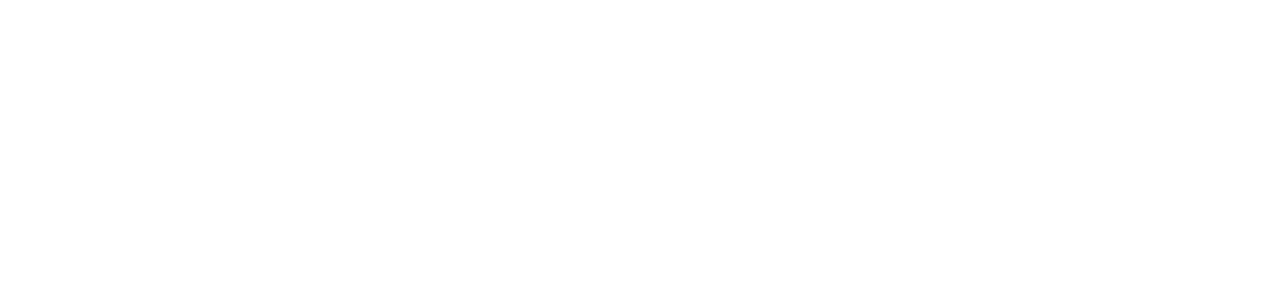
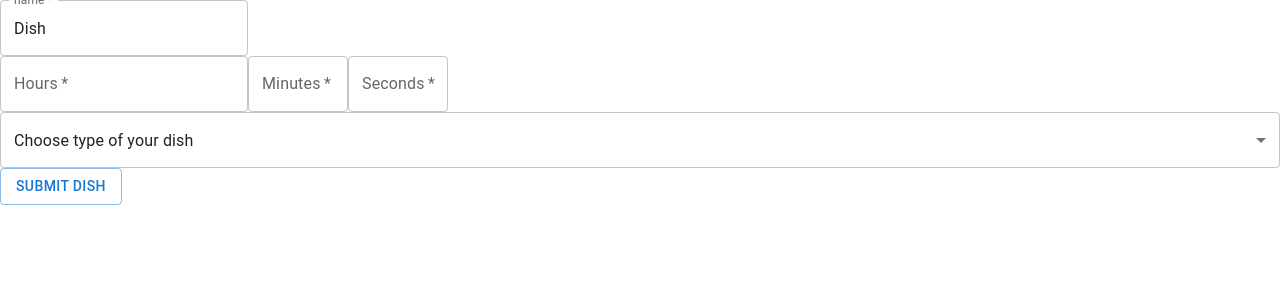
Before and after one commit to dosmiko7/DishesForm, a React (Create React App) app: page / in a window 1280 px wide. Shown: the top 300 px of the page. Built offline with nearby package versions, Linux system fonts and the light colour scheme.

Commit message:
Basic fields added

```diff
--- a/package.json
+++ b/package.json
@@ -2,6 +2,8 @@
 	"name": "react-form-with-post",
 	"version": "0.1.0",
 	"private": true,
+	"author": "Mikolaj Oberda",
+	"description": "React form with POST method for HexOcean",
 	"dependencies": {
 		"@emotion/react": "^11.11.0",
 		"@emotion/styled": "^11.11.0",
--- a/src/components/Form.tsx
+++ b/src/components/Form.tsx
@@ -1,7 +1,170 @@
 import classes from "./Form.module.scss";
 
+import { Controller, SubmitHandler, useForm } from "react-hook-form";
+import { Select, MenuItem, Button, TextField, Typography } from "@mui/material";
+
+const options = [
+	{ value: "default", label: "Choose type of your dish" },
+	{ value: "pizza", label: "Pizza" },
+	{ value: "soup", label: "Soup" },
+	{ value: "sandwich", label: "Sandwich" },
+];
+
+const defaultValues = {
+	name: "Dish",
+	type: "default",
+	prep_hours: 1,
+	prep_minutes: 0,
+	prep_seconds: 0,
+	no_of_slices: 1,
+	diameter: 1,
+	spiciness_scale: 5,
+	slices_of_bread: 1,
+};
+
+interface IPreparationTime {
+	hours: number;
+	minutes: number;
+	seconds: number;
+}
+
+interface IPizza {
+	no_of_slices: number;
+	diameter: number;
+}
+
+interface ISoup {
+	spiciness_scale: number;
+}
+
+interface ISandwich {
+	slices_of_bread: number;
+}
+
+type IFormInput = {
+	name: string;
+	type: string;
+	preparation_time: IPreparationTime;
+} & (IPizza | ISoup | ISandwich);
+
 const Form = () => {
-	return <div></div>;
+	const {
+		control,
+		handleSubmit,
+		reset,
+		formState: { errors },
+	} = useForm<IFormInput>({
+		defaultValues: { ...defaultValues },
+		shouldUnregister: true,
+	});
+
+	const onSubmit: SubmitHandler<IFormInput> = (data) => {
+		console.log(data);
+		reset({});
+	};
+
+	return (
+		<form onSubmit={handleSubmit(onSubmit)}>
+			<Controller
+				name="name"
+				control={control}
+				rules={{ required: true, pattern: /^[A-Za-z]+$/i }}
+				render={({ field }) => (
+					<TextField
+						{...field}
+						type="text"
+						label="name"
+						required
+					/>
+				)}
+			/>
+			{errors.name && errors.name.type === "pattern" && (
+				<Typography color="error">Meal should have only letters</Typography>
+			)}
+			{errors.name && errors.name.type === "required" && (
+				<Typography color="error">Please enter name for your dish</Typography>
+			)}
+			<div>
+				<Controller
+					name="preparation_time.hours"
+					control={control}
+					rules={{ required: true }}
+					render={({ field }) => (
+						<TextField
+							{...field}
+							type="number"
+							label="Hours"
+							inputProps={{ min: 0 }}
+							required
+						/>
+					)}
+				/>
+				<Controller
+					name="preparation_time.minutes"
+					control={control}
+					rules={{ required: true }}
+					render={({ field }) => (
+						<TextField
+							{...field}
+							type="number"
+							label="Minutes"
+							inputProps={{ min: 0, max: 59 }}
+							required
+						/>
+					)}
+				/>
+				<Controller
+					name="preparation_time.seconds"
+					control={control}
+					rules={{ required: true }}
+					render={({ field }) => (
+						<TextField
+							{...field}
+							type="number"
+							label="Seconds"
+							inputProps={{ min: 0, max: 59 }}
+							required
+						/>
+					)}
+				/>
+			</div>
+			<Controller
+				name="type"
+				control={control}
+				rules={{ required: true, validate: (value) => value !== "default" }}
+				render={({ field }) => (
+					<Select
+						{...field}
+						label="Type of meal"
+						variant="outlined"
+						fullWidth
+						required
+					>
+						{options.map((option) => (
+							<MenuItem
+								key={option.value}
+								value={option.value}
+							>
+								{option.label}
+							</MenuItem>
+						))}
+					</Select>
+				)}
+			/>
+			{errors.type && errors.type.type === "required" && (
+				<Typography color="error">Please select a meal type</Typography>
+			)}
+			{errors.type && errors.type.type === "validate" && (
+				<Typography color="error">Please select a valid meal type</Typography>
+			)}
+			<Button
+				variant="outlined"
+				type="submit"
+			>
+				Submit dish
+			</Button>
+		</form>
+	);
 };
 
 export default Form;
```
Lines whose indentation alone changed are shown as unchanged.
